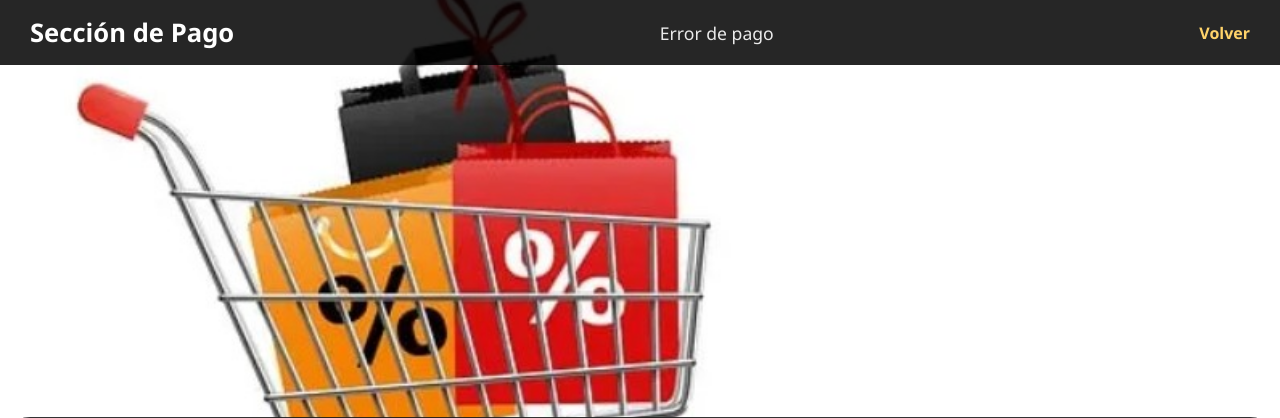
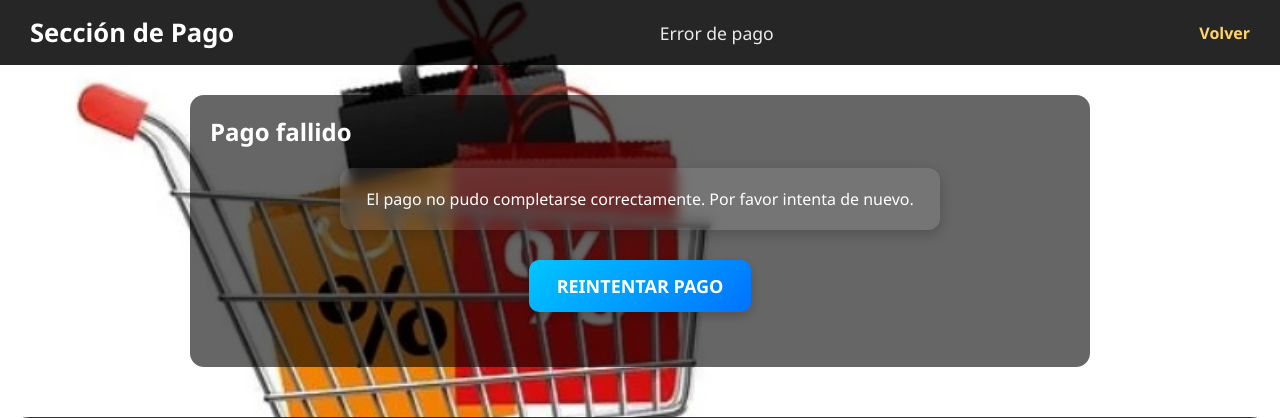
Before and after one commit to JhonGoodEld/upSkill, a PHP site: page /views/error-pago.html in a window 1280 px wide. Shown: the top 418 px of the page. Run offline with PHP 8.4, Linux system fonts and the light colour scheme.

Commit message:
confirmado y error

```diff
--- a/css/pago.css
+++ b/css/pago.css
@@ -231,3 +231,15 @@
     transform: scale(1.05);
     background: linear-gradient(135deg, #0090ff, #0050d4);
 }
+
+.confirm-box, .error-box {
+    background: rgba(255,255,255,0.1);
+    padding: 20px;
+    border-radius: 12px;
+    margin: 20px auto;
+    width: 90%;
+    max-width: 600px;
+    backdrop-filter: blur(6px);
+    box-shadow: 0 4px 14px rgba(0,0,0,0.2);
+    text-align: center;
+}
--- a/views/error-pago.html
+++ b/views/error-pago.html
@@ -26,7 +26,17 @@
 </header>
 
 <!-- contenido de error      -->
+<div class="main-container">
+    <h2>Pago fallido </h2>
 
+    <div class="error-box">
+        <p>El pago no pudo completarse correctamente. Por favor intenta de nuevo.</p>
+    </div>
+
+    <button class="btnConfirmarPago" onclick="window.location.href='pago.html'">
+        Reintentar pago
+    </button>
+</div>
 
 <!-- FOOTER -->
     <footer class="footer">
```
Also changed, not shown: views/confirmacion.html (+14 -1 lines).
